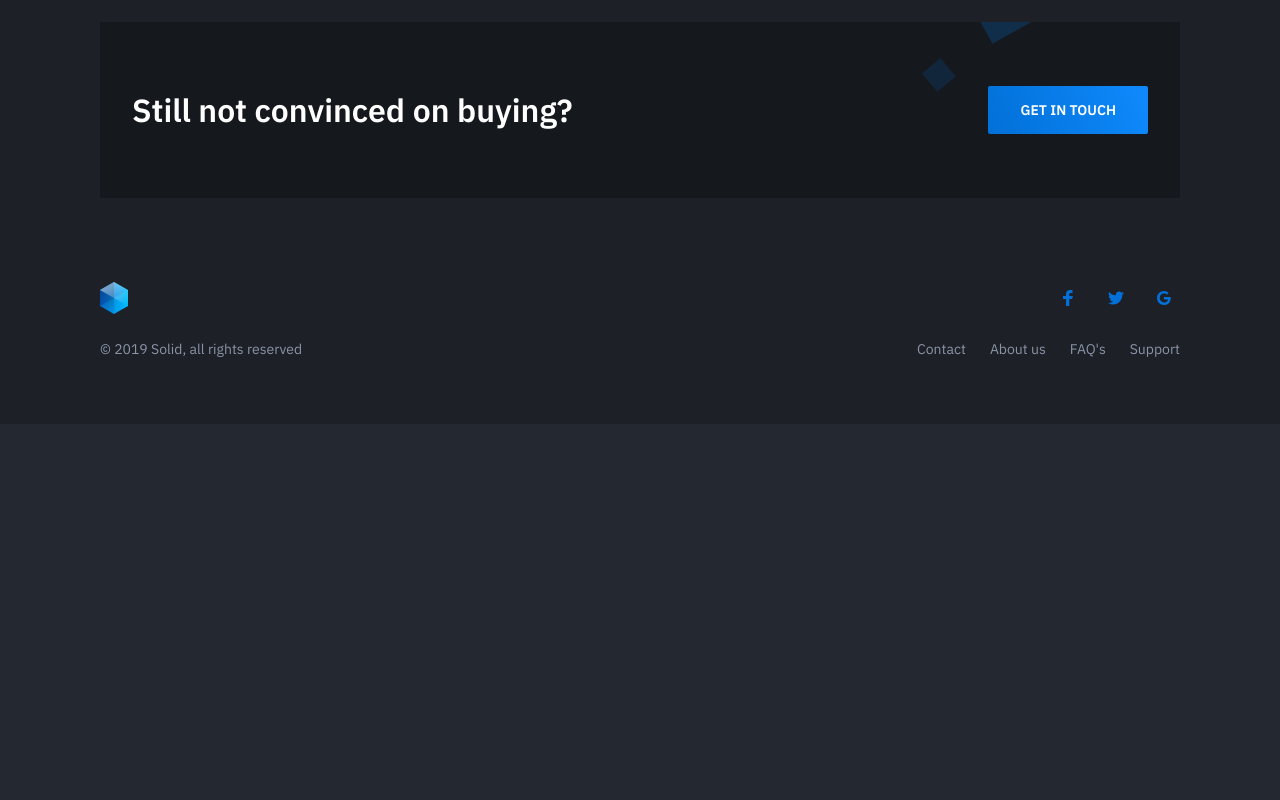
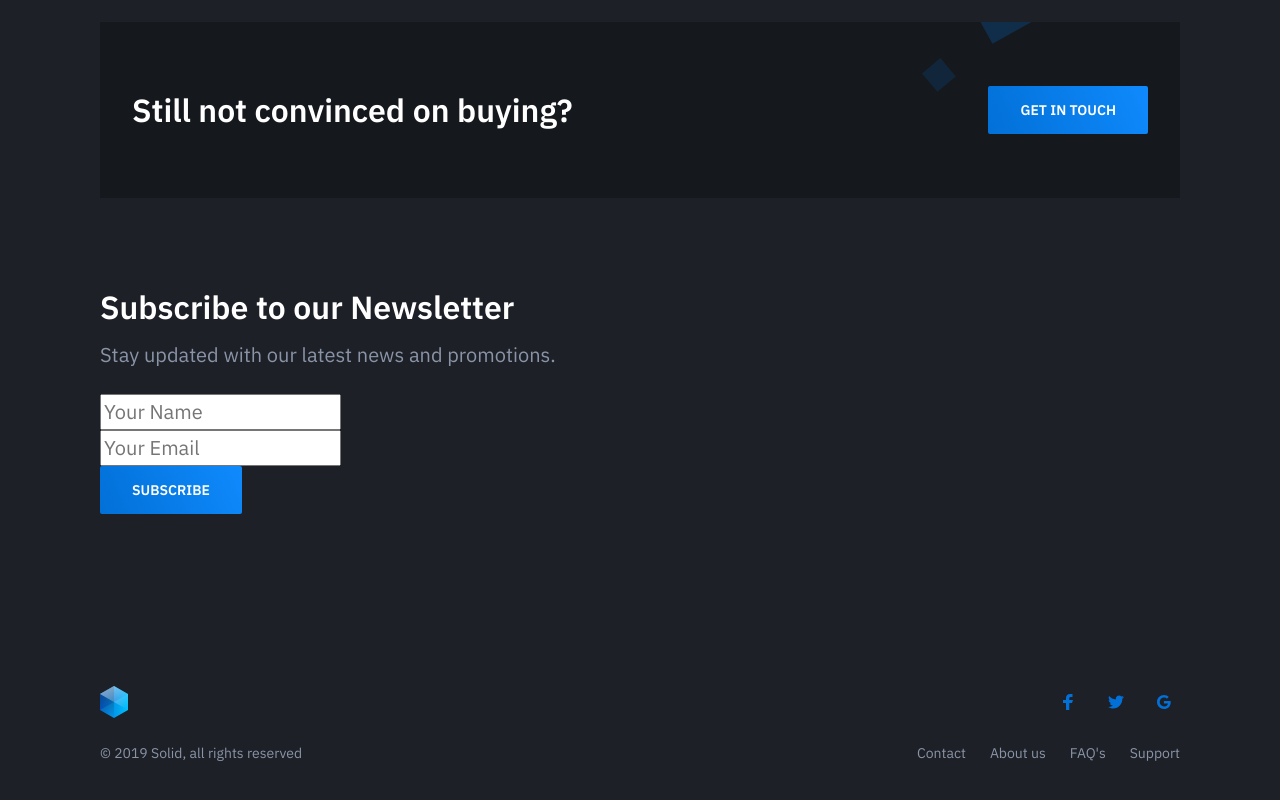
Before and after one commit to fanetech/project_ifoad_AQL, a plain HTML site: page index.html in a window 1280 px wide. Shown: the part 2408-3208 px from the top of the page. Before the commit the page ends 2832 px from the top, so only its background shows below. Drawn offline with nearby package versions, Linux system fonts and the light colour scheme.

Commit message:
Ajout de la section Newsletter

```diff
--- a/index.html
+++ b/index.html
@@ -1,5 +1,6 @@
 <!DOCTYPE html>
 <html lang="en" class="no-js">
+
 <head>
     <meta charset="utf-8">
     <meta http-equiv="X-UA-Compatible" content="IE=edge">
@@ -10,6 +11,7 @@
     <script src="https://unpkg.com/animejs@3.0.1/lib/anime.min.js"></script>
     <script src="https://unpkg.com/scrollreveal@4.0.0/dist/scrollreveal.min.js"></script>
 </head>
+
 <body class="is-boxed has-animations">
     <div class="body-wrap">
         <header class="site-header">
@@ -167,6 +169,33 @@
                     </div>
                 </div>
             </section>
+
+            <!-- SECTION NEWSLETTER-->
+            <section class="newsletter section">
+                <div class="container">
+                    <div class="newsletter-inner section-inner">
+                        <h3 class="section-title mt-0">Subscribe to our Newsletter</h3>
+                        <p class="section-paragraph">Stay updated with our latest news and promotions.</p>
+
+                        <!-- Formulaire de newsletter -->
+                        <form id="newsletter-form" class="newsletter-form">
+                            <div class="form-group">
+                                <label for="name" class="screen-reader-text">Name</label>
+                                <input type="text" id="name" name="name" placeholder="Your Name" class="form-control" required>
+                            </div>
+                            <div class="form-group">
+                                <label for="email" class="screen-reader-text">Email</label>
+                                <input type="email" id="email" name="email" placeholder="Your Email" class="form-control" required>
+                            </div>
+                            <div class="form-group">
+                                <button type="submit" class="button button-primary">Subscribe</button>
+                            </div>
+                        </form>
+                    </div>
+                </div>
+            </section>
+
+
         </main>
 
         <footer class="site-footer">
@@ -225,4 +254,5 @@
 
     <script src="dist/js/main.min.js"></script>
 </body>
+
 </html>
```
Lines whose indentation alone changed are shown as unchanged.
